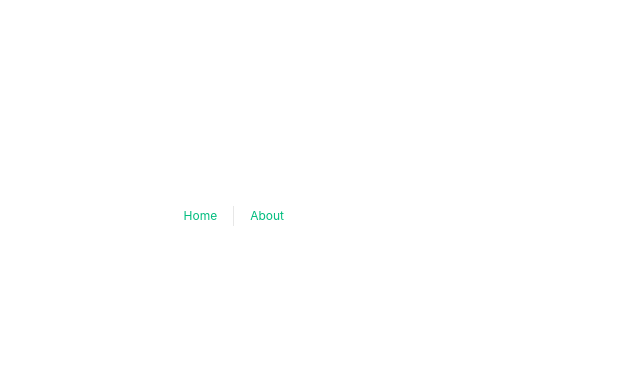
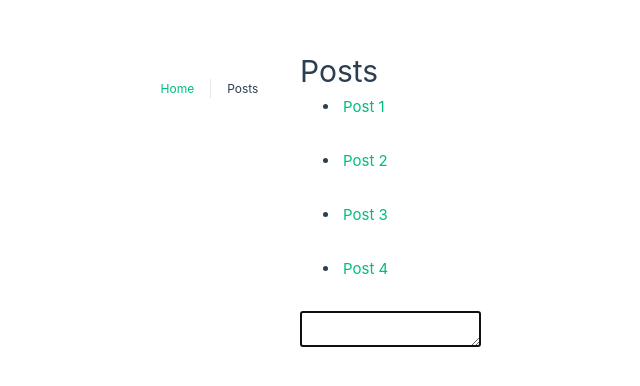
Before and after one commit to SamanthaPelkova/vue3-training, a Vue app: page /posts in a window 1280 px wide. Before the commit this address had no page. Shown: the part 200-586 px from the top of the page, without its empty margins (340-980 px from the left). Built offline with nearby package versions, Linux system fonts and the light colour scheme.

Commit message:
adding router link and new file

```diff
--- a/src/App.vue
+++ b/src/App.vue
@@ -5,7 +5,7 @@ import { RouterLink, RouterView } from 'vue-router'
 <template>
   <nav>
     <RouterLink to="/">Home</RouterLink>
-    <RouterLink to="/about">About</RouterLink>
+    <RouterLink to="/posts">Posts</RouterLink>
   </nav>
 
   <RouterView />
--- a/src/router/index.js
+++ b/src/router/index.js
@@ -10,12 +10,14 @@ const router = createRouter({
       component: HomeView
     },
     {
-      path: '/about',
-      name: 'about',
-      // route level code-splitting
-      // this generates a separate chunk (About.[hash].js) for this route
-      // which is lazy-loaded when the route is visited.
-      component: () => import('../views/AboutView.vue')
+      path: '/posts',
+      name: 'posts',
+      component: () => import('../views/PostsView.vue')
+    },
+    {
+      path: '/postDetail/:id',
+      name: 'postDetail',
+      component: () => import('../views/PostDetail.vue')
     }
   ]
 })
--- a/src/views/AboutView.vue
+++ /dev/null
@@ -1,10 +0,0 @@
-<template>
-  <div class="about">
-    <h1>About</h1>
-    <textarea v-autofocus/>
-  </div>
-</template>
-
-<script setup>
-import {vAutofocus} from "@/Directives/vAutofocus.js"
-</script>
--- /dev/null
+++ b/src/views/PostDetail.vue
@@ -0,0 +1,10 @@
+<template>
+  <div class="post-detail">
+    <h1>This is a post page</h1>
+    <p>Display the content of post with ID of {{ $route.params.id }} here!</p>
+    <p><router-link to="/posts">&lt; Back</router-link></p>
+  </div>
+</template>
+
+<script setup>
+</script>
--- /dev/null
+++ b/src/views/PostsView.vue
@@ -0,0 +1,40 @@
+<template>
+  <div class="posts">
+    <h1>Posts</h1>
+
+    <ul>
+      <li>
+        <router-link to="/postDetail/id1">Post 1</router-link>
+      </li>
+    </ul>
+
+    <ul>
+      <li>
+        <router-link to="/postDetail/id2">Post 2</router-link>
+      </li>
+    </ul>
+
+    <ul>
+      <li>
+        <router-link to="/postDetail/id3">Post 3</router-link>
+      </li>
+    </ul>
+
+    <ul>
+      <li>
+        <router-link to="/postDetail/id4">Post 4</router-link>
+      </li>
+    </ul>
+    <textarea v-autofocus/>
+  </div>
+</template>
+
+<script setup>
+import { vAutofocus } from "@/Directives/vAutofocus.js"
+</script>
+
+<style scoped>
+ul{
+  margin-bottom: 30px;
+}
+</style>
```
